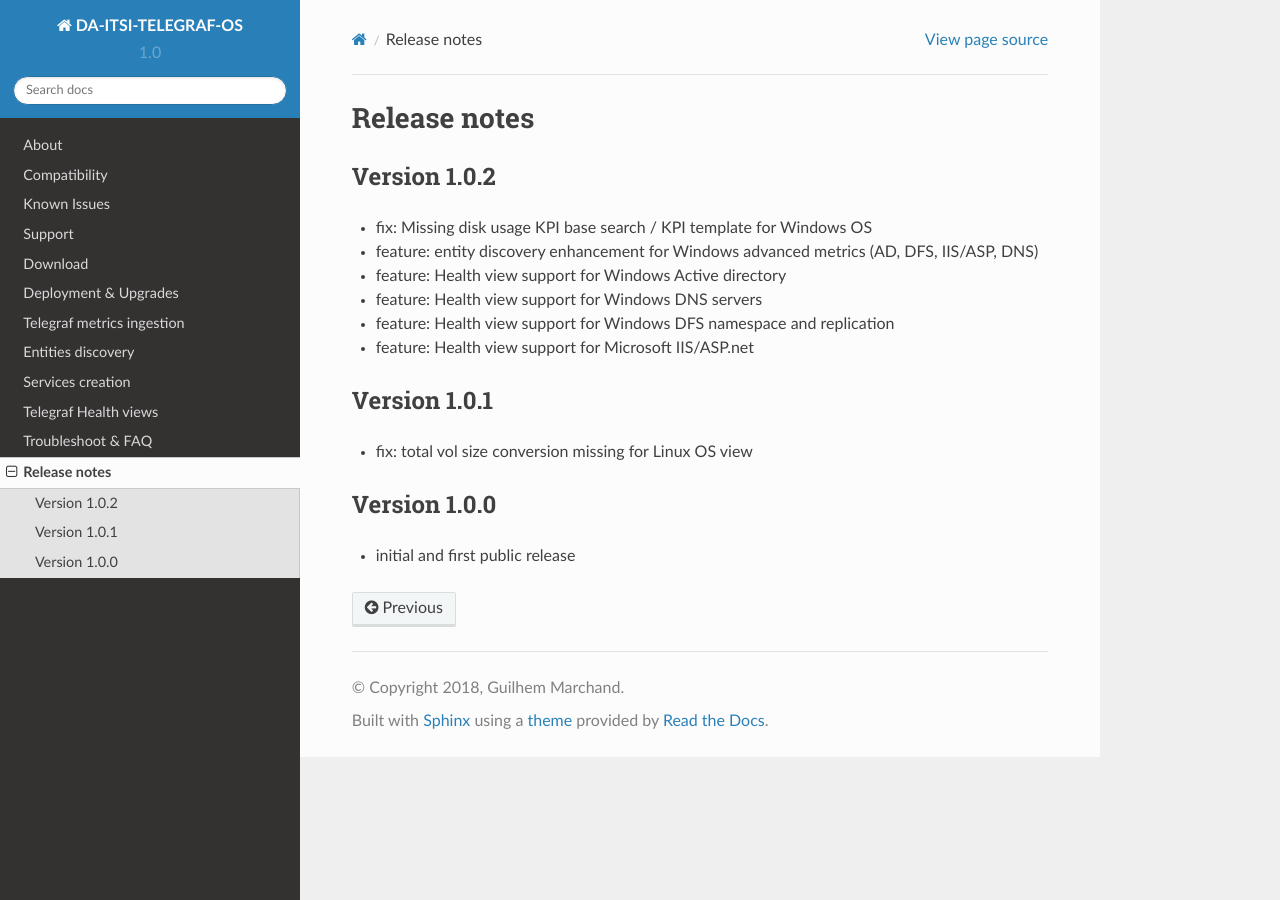
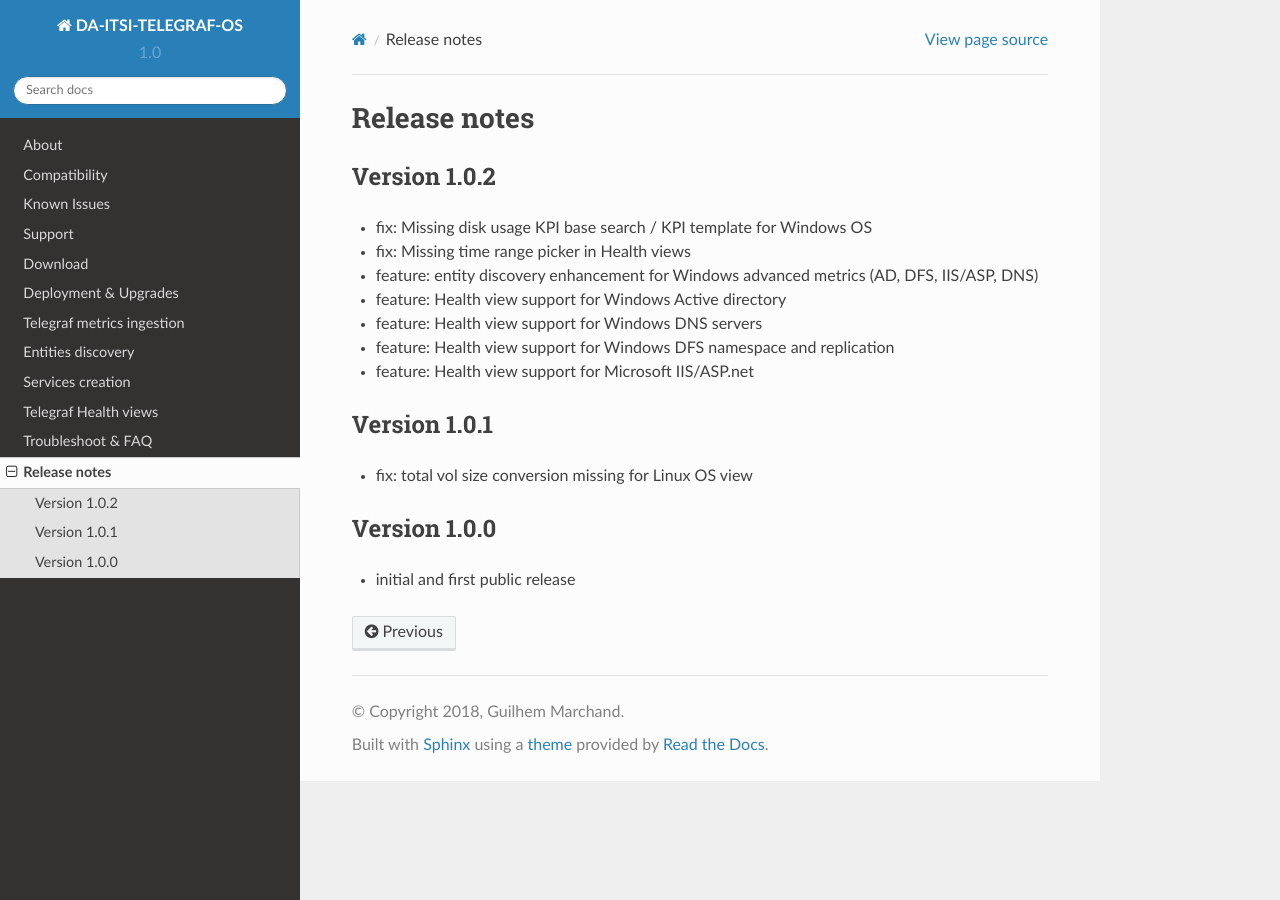
Before and after one commit to guilhemmarchand/DA-ITSI-TELEGRAF-OS, a Sphinx documentation site: the page built from docs/releasenotes.rst, in a window 1280 px wide. Built offline with Sphinx 7.4.7 and the Read the Docs theme 2.0.0, drawn with Linux system fonts in a browser that asks for light colours.

Commit message:
Documentation update

```diff
--- a/docs/releasenotes.rst
+++ b/docs/releasenotes.rst
@@ -5,6 +5,7 @@ Version 1.0.2
 =============
 
 - fix: Missing disk usage KPI base search / KPI template for Windows OS
+- fix: Missing time range picker in Health views
 - feature: entity discovery enhancement for Windows advanced metrics (AD, DFS, IIS/ASP, DNS)
 - feature: Health view support for Windows Active directory
 - feature: Health view support for Windows DNS servers
```
